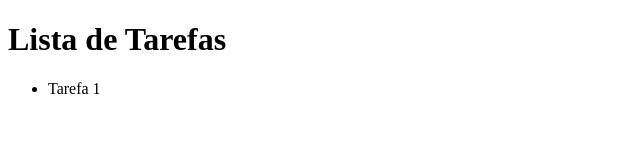
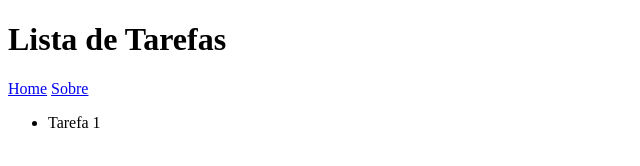
Before and after one commit to egarcia53/lista_de_tarefas, a plain HTML site: page index.html in a window 1280 px wide. Shown: the whole page, without its empty margins (0-640 px from the left). Drawn offline with Linux system fonts and the light colour scheme.

Commit message:
adicionado menu home

```diff
--- a/index.html
+++ b/index.html
@@ -8,6 +8,10 @@
 <body>
     <header>
         <h1>Lista de Tarefas</h1>
+        <nav>
+            <a href="home.html">Home</a>
+            <a href="sobre.html">Sobre</a>
+        </nav>
     </header>
 
     <ul>
```
